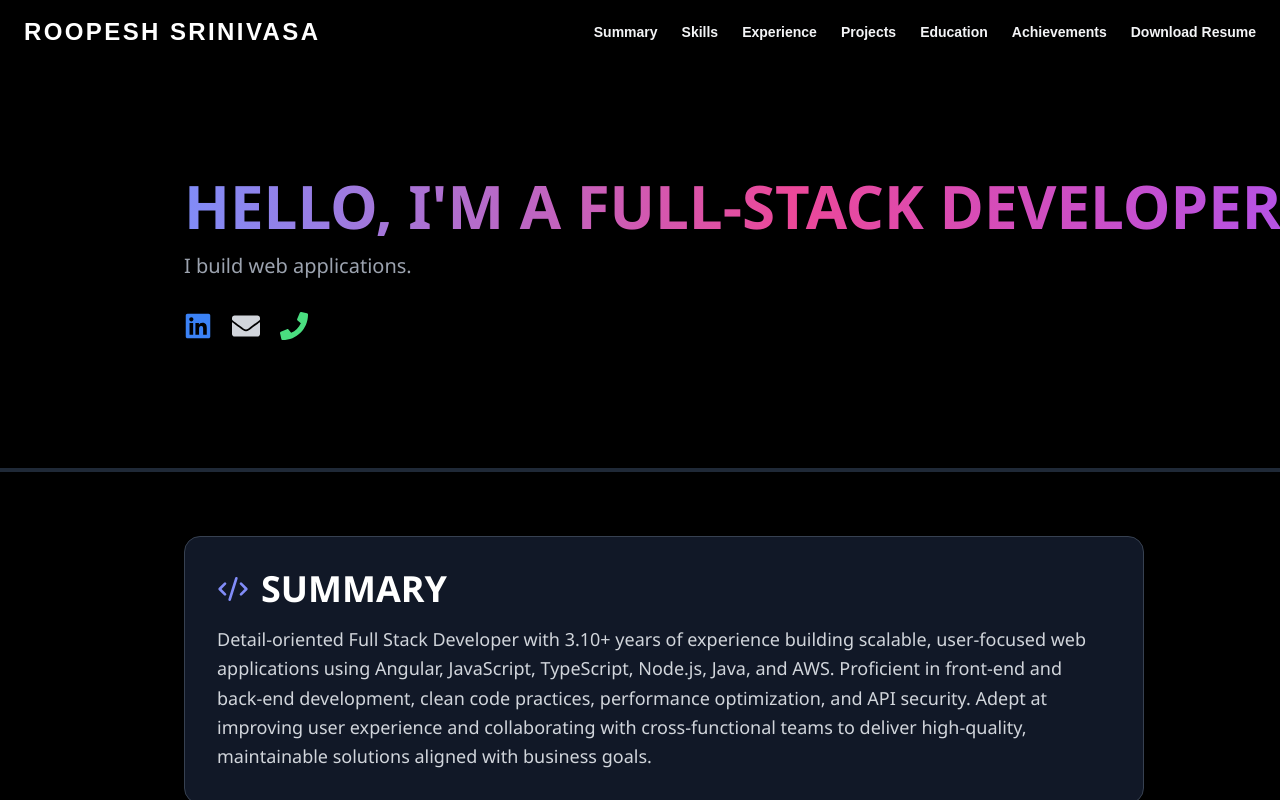
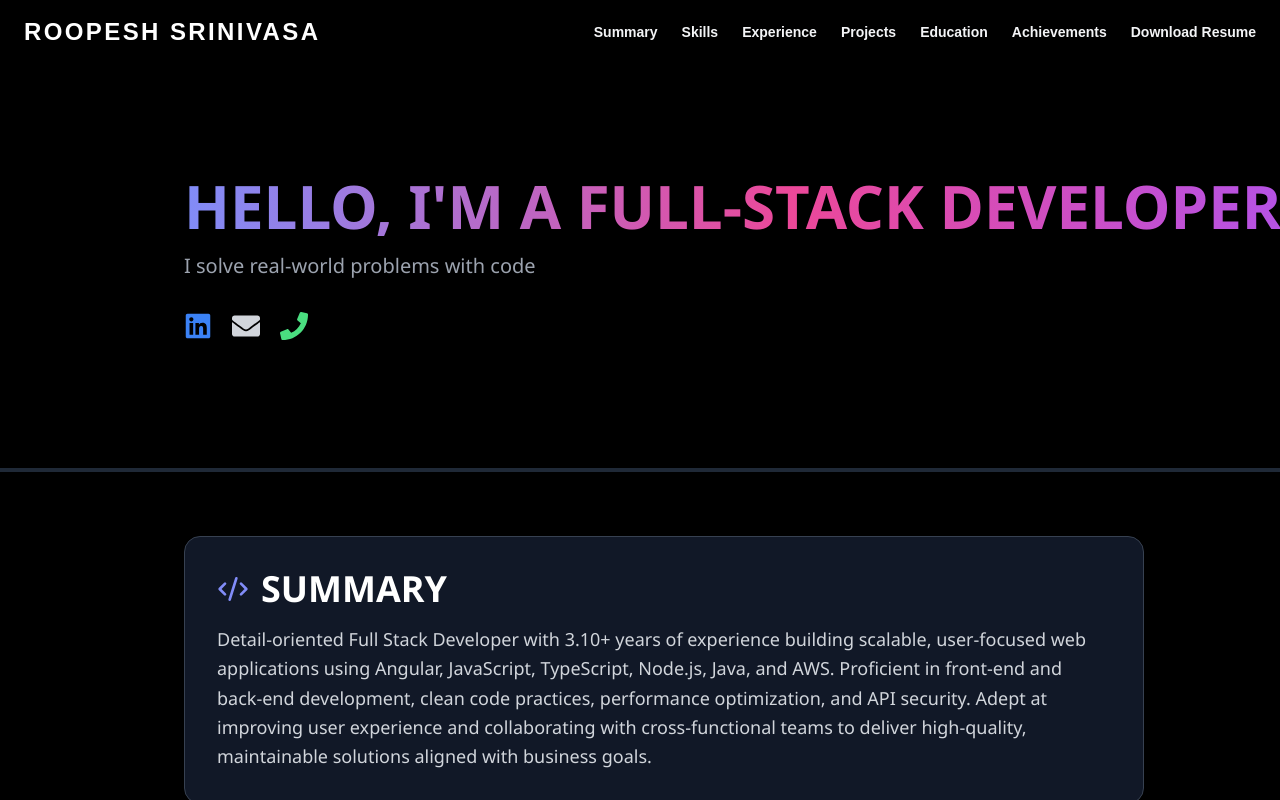
Before and after one commit to sroopesh/portfolio, a React (Create React App) app: page / in a window 1280 px wide. Built offline with nearby package versions, Linux system fonts and the light colour scheme.

Commit message:
Subtitle fix

```diff
--- a/src/components/Header/Header.js
+++ b/src/components/Header/Header.js
@@ -14,7 +14,7 @@ function Header() {
       <h1 className="text-5xl sm:text-6xl font-extrabold bg-gradient-to-r from-indigo-400 via-pink-500 to-purple-500 bg-clip-text text-transparent animate-gradient">
         HELLO, I'M A FULL-STACK DEVELOPER.
       </h1>
-      <p className="text-gray-400 text-xl mt-4 mb-8">I build web applications.</p>
+      <p className="text-gray-400 text-xl mt-4 mb-8">I solve real-world problems with code</p>
 
       <div className="flex gap-5 mt-4">
         <a
```
